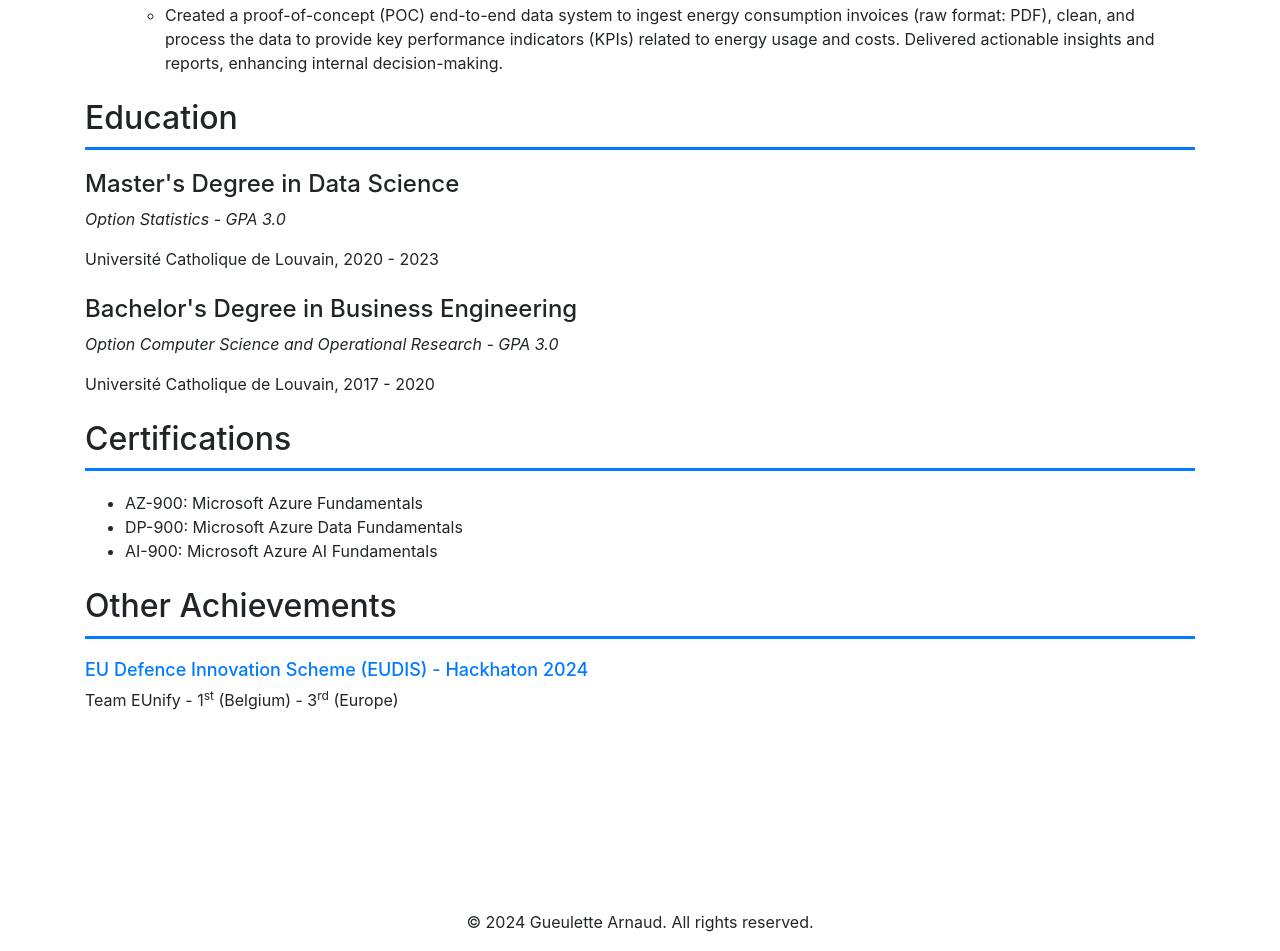
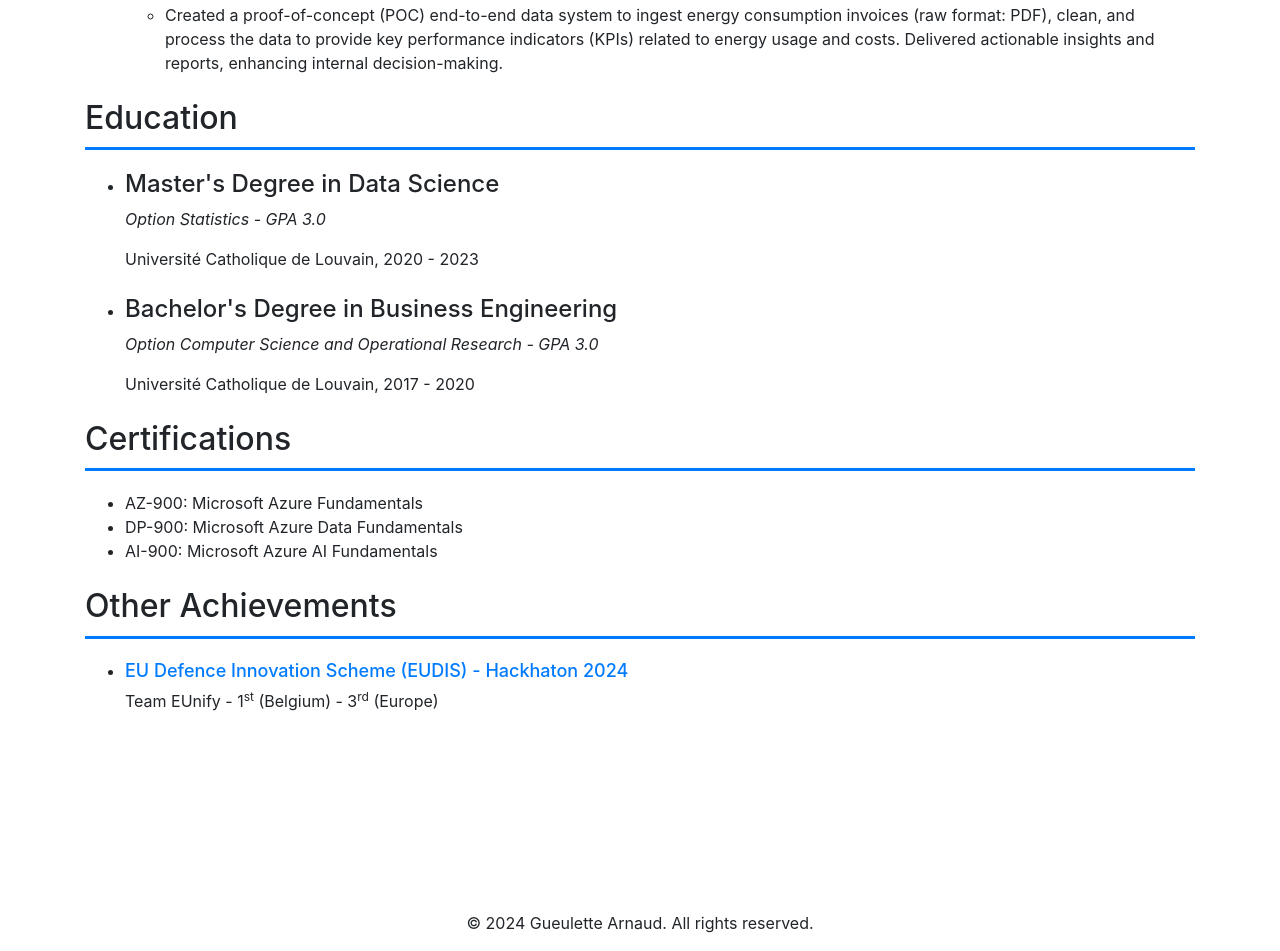
Before and after one commit to arnauudG/arnauudG.github.io, a plain HTML site: page index.html in a window 1280 px wide. Shown: the part 1761-2712 px from the top of the page. Drawn offline with nearby package versions, Linux system fonts and the light colour scheme.

Commit message:
Update index.html content and PDF

```diff
--- a/index.html
+++ b/index.html
@@ -108,14 +108,20 @@
     <section>
         <h2 class="section-title">Education</h2>
         <div class="mb-4">
-            <h4>Master's Degree in Data Science</h4>
-            <p><em>Option Statistics - GPA 3.0</em></p>
-            <p>Université Catholique de Louvain, 2020 - 2023</p>
+            <ul>
+                <li><h4>Master's Degree in Data Science</h4>
+                <p><em>Option Statistics - GPA 3.0</em></p>
+                <p>Université Catholique de Louvain, 2020 - 2023</p>
+                </li>
+            </ul>
         </div>
         <div class="mb-4">
-            <h4>Bachelor's Degree in Business Engineering</h4>
-            <p><em>Option Computer Science and Operational Research - GPA 3.0</em></p>
-            <p>Université Catholique de Louvain, 2017 - 2020</p>
+            <ul>
+                <li><h4>Bachelor's Degree in Business Engineering</h4>
+                <p><em>Option Computer Science and Operational Research - GPA 3.0</em></p>
+                <p>Université Catholique de Louvain, 2017 - 2020</p>
+                </ul>
+            </ul>
         </div>
     </section>
 
@@ -135,8 +141,9 @@
     <section>
         <h2 class="section-title">Other Achievements</h2>
         <div class="mb-4">
-            <h4 style="font-size:18px;"><a href="https://eudis-hackathon.eu/winners/">EU Defence Innovation Scheme (EUDIS) - Hackhaton 2024<a></a></h4>
-            <p>Team EUnify - 1<sup>st</sup> (Belgium) - 3<sup>rd</sup> (Europe)</p>
+            <ul>
+                <li><h4 style="font-size:18px;"><a href="https://eudis-hackathon.eu/winners/">EU Defence Innovation Scheme (EUDIS) - Hackhaton 2024<a></a></h4> <p>Team EUnify - 1<sup>st</sup> (Belgium) - 3<sup>rd</sup> (Europe)</p></li>
+            </ul>
         </div>
     </section>
 
```
Also changed, not shown: 1 other file.
